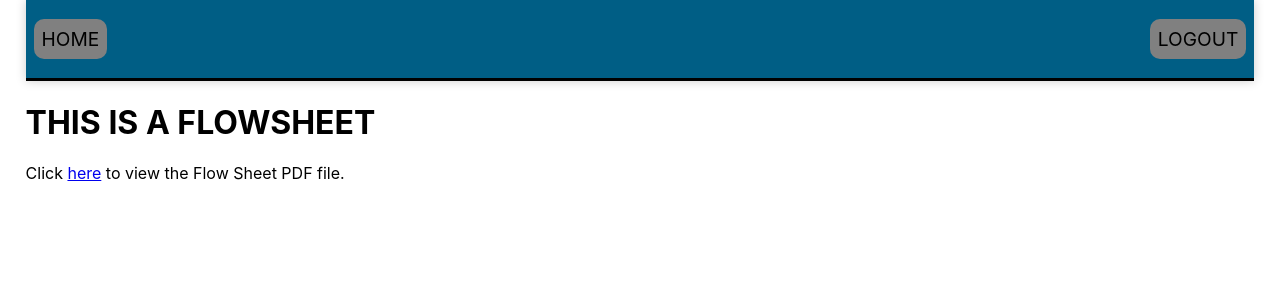
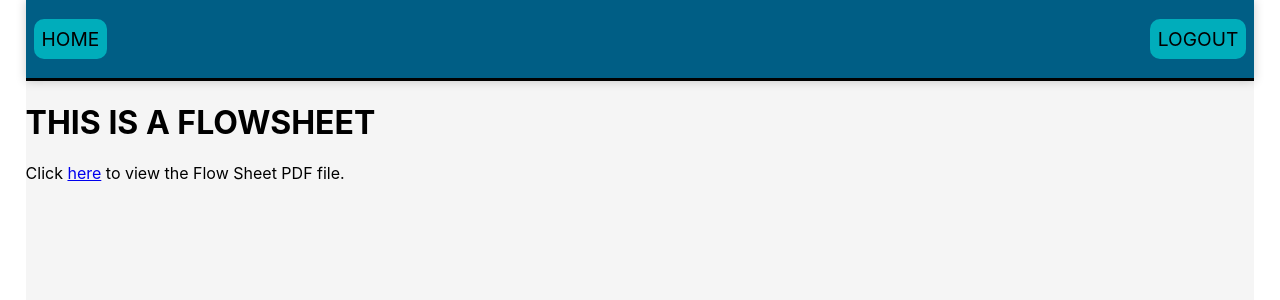
Before and after one commit to kWeech/UofCEngineeringNursingHackathon, a React (Create React App) app in the folder app/hackathon-app/: page /flowsheet in a window 1280 px wide. Shown: the top 300 px of the page. Built offline with nearby package versions, Linux system fonts and the light colour scheme.

Commit message:
nursenotes

```diff
--- a/app/hackathon-app/src/components/Page.module.css
+++ b/app/hackathon-app/src/components/Page.module.css
@@ -3,4 +3,5 @@
   width: 96vw;
   margin-left: 2vw;
   margin-right: 2vw;
+  background-color: #f5f5f5;
 }
--- a/app/hackathon-app/src/layout/NavBar.module.css
+++ b/app/hackathon-app/src/layout/NavBar.module.css
@@ -14,7 +14,7 @@
   color: black;
   font-size: 1.2rem;
   /* font-weight: bold; */
-  background-color: grey;
+  background-color: #00adbb;
   border-radius: 10px;
   padding: 0.5rem;
 }
--- a/app/hackathon-app/src/pages/NurseNotes.js
+++ b/app/hackathon-app/src/pages/NurseNotes.js
@@ -4,10 +4,6 @@ import Note from "../components/Note";
 import Page from "../components/Page";
 import classes from "./NurseNotes.module.css";
 import { useLocation } from "react-router-dom";
-
-
-const NOTES = [
-];
 
 export default function NurseNotes(props) {
   const [notesArray, setNotesArray] = useState([]);
@@ -22,14 +18,15 @@ export default function NurseNotes(props) {
   console.log(content.state.content);
 
   useEffect(() => {
-    content.state.content.forEach(note => {
-      NOTES.push(<Note date={note.date} note={note.note} key={Math.random()}/>)
-    })
-    setNotesArray(NOTES);
-    console.log("Effect RAN")
-  }, [])
-  console.log(NOTES);
+    const temp = [];
 
+    content.state.content.forEach((note) => {
+      temp.push(<Note date={note.date} note={note.note} key={Math.random()} />);
+    });
+    setNotesArray(temp);
+    console.log("Effect RAN");
+  }, []);
+  // console.log(NOTES);
 
   const onSave = () => {
     const newNote = (
--- a/app/hackathon-app/src/pages/NurseNotes.module.css
+++ b/app/hackathon-app/src/pages/NurseNotes.module.css
@@ -20,7 +20,7 @@
 }
 
 .addNoteContainer button {
-  background-color: grey;
+  background-color: #00adbb;
   border: none;
   text-align: center;
   text-justify: center;
```
